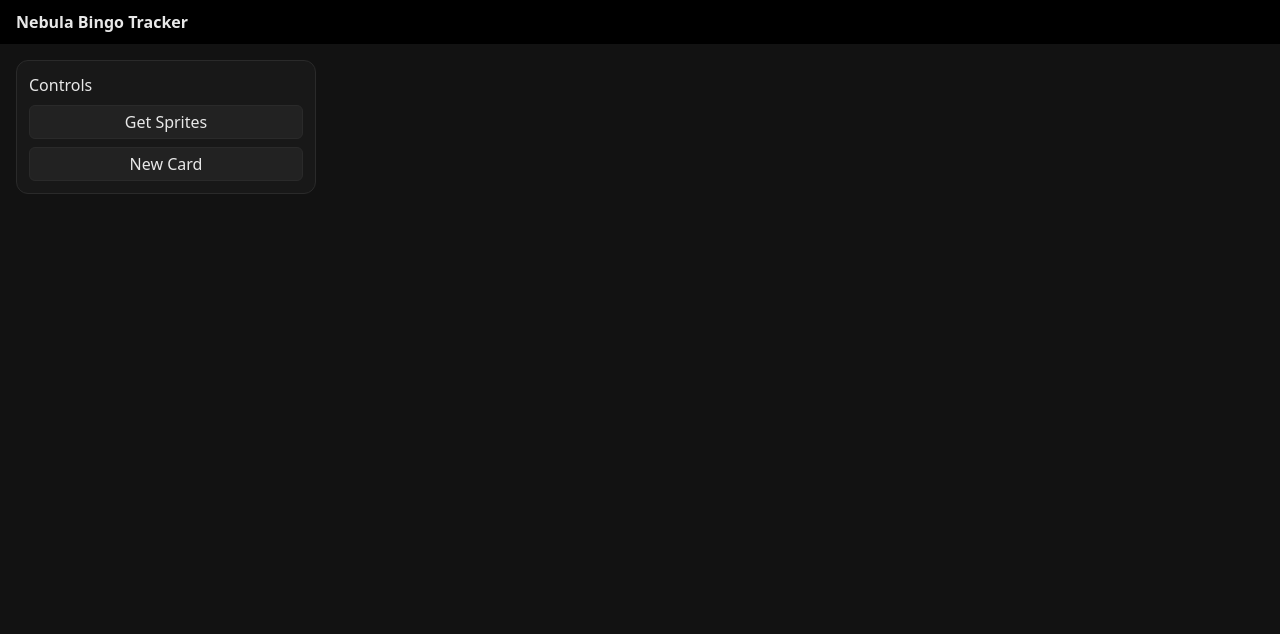
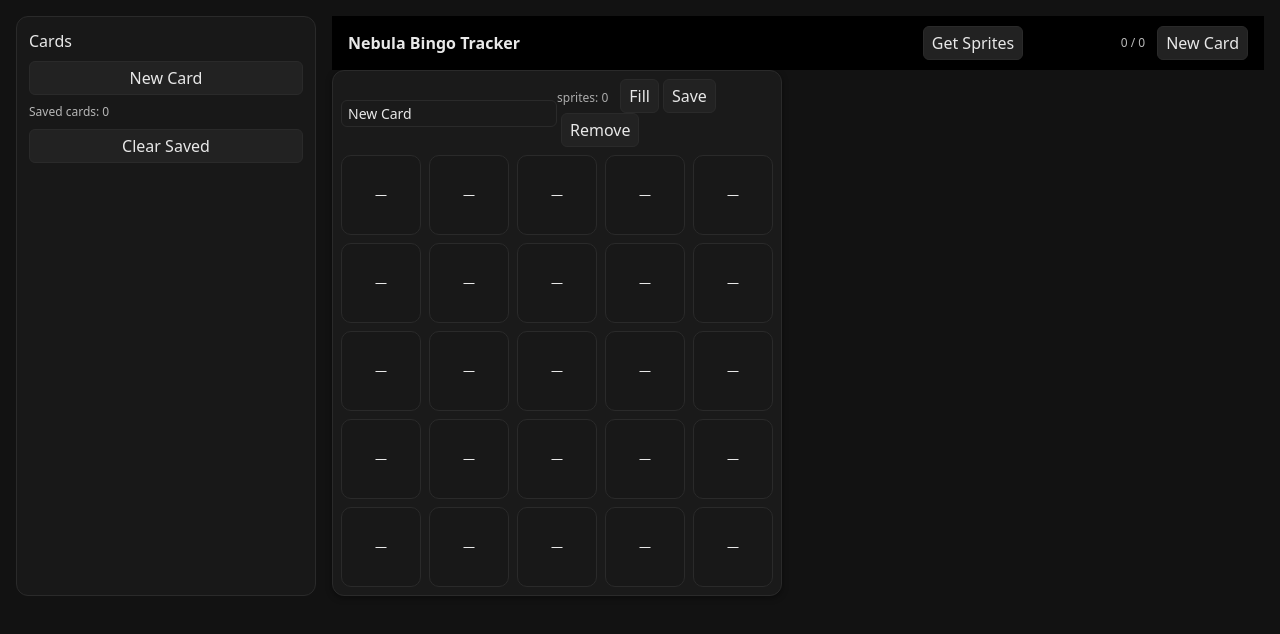
Before and after one commit to IlyeanaPlus/Nebula-Bingo-Tracker, a React (Vite) app: page / in a window 1280 px wide. Shown: the top 634 px of the page. Built offline with nearby package versions, Linux system fonts and the light colour scheme.

Commit message:
Debugging for matching and cropping and whatnot

```diff
--- a/src/App.jsx
+++ b/src/App.jsx
@@ -1,98 +1,152 @@
-import React, { useEffect, useState } from 'react';
+// src/App.jsx
+import React, { useCallback, useEffect, useMemo, useState } from 'react';
 import Header from './components/Header';
 import Sidebar from './components/Sidebar';
 import BingoCard from './components/BingoCard';
-import './styles/bingo.css';
+import { prepareRefIndex as buildIndexFromMatchers } from './utils/matchers';
 
-const LS_KEY = 'nebula_bingo_cards_v2';
+const MANIFEST_URL = `${import.meta.env.BASE_URL || '/'}drive_cache.json`;
+const STORAGE_KEY = 'nebula.bingo.cards.v2';
 
 export default function App() {
-  const [manifest, setManifest] = useState([]);
-  const [cards, setCards] = useState([]);
-  const [progress, setProgress] = useState({ loaded: 0, total: 0 });
+  // ---- Card state (with persistence) ----
+  const [cards, setCards] = useState(() => {
+    try {
+      const raw = localStorage.getItem(STORAGE_KEY);
+      const parsed = raw ? JSON.parse(raw) : null;
+      if (Array.isArray(parsed) && parsed.length) return parsed;
+    } catch {}
+    // default: one fresh card
+    return [
+      {
+        id: Date.now(),
+        title: 'New Card',
+        saved: false,
+        cells: Array.from({ length: 25 }, () => ({ name: '', sprite: null, complete: false }))
+      }
+    ];
+  });
 
-  // Load saved cards
+  // Only persist saved cards
   useEffect(() => {
     try {
-      const raw = localStorage.getItem(LS_KEY);
-      if (raw) setCards(JSON.parse(raw));
-    } catch {}
-  }, []);
-
-  // Persist only saved cards
-  useEffect(() => {
-    const saved = cards.filter(c => c.saved);
-    localStorage.setItem(LS_KEY, JSON.stringify(saved));
+      const toSave = cards.filter(c => c.saved);
+      localStorage.setItem(STORAGE_KEY, JSON.stringify(toSave));
+    } catch (e) {
+      console.warn('localStorage save failed', e);
+    }
   }, [cards]);
 
-  // Network-first for drive_cache.json; then "validate" entries to show progress
-  async function getSprites() {
-    setProgress({ loaded: 0, total: 0 });
-    try {
-      const base = import.meta?.env?.BASE_URL || '/';
-      const res = await fetch(`${base}drive_cache.json`, { cache: 'reload' });
-      const data = await res.json();
+  const savedCount = useMemo(() => cards.filter(c => c.saved).length, [cards]);
 
-      setManifest(data);
-      // Show a short progress pass so it's not "instant"
-      setProgress({ loaded: 0, total: data.length });
-
-      // Light validation pass with yielding, so user sees progress
-      let loaded = 0;
-      for (const _ of data) {
-        loaded++;
-        if (loaded % 25 === 0) {
-          // yield to paint every 25 items
-          await new Promise(r => setTimeout(r, 0));
-          setProgress({ loaded, total: data.length });
-        }
-      }
-      // finalize
-      setProgress({ loaded: data.length, total: data.length });
-    } catch (e) {
-      console.error('Failed to load manifest', e);
-      setManifest([]);
-      setProgress({ loaded: 0, total: 0 });
-    }
-  }
-
-  function newCard() {
+  function addCard() {
     setCards(prev => [
       ...prev,
       {
-        id: crypto.randomUUID(),
+        id: Date.now(),
         title: 'New Card',
         saved: false,
         cells: Array.from({ length: 25 }, () => ({ name: '', sprite: null, complete: false }))
       }
     ]);
   }
-
   function updateCard(idx, next) {
     setCards(prev => prev.map((c, i) => (i === idx ? next : c)));
   }
-
   function removeCard(idx) {
     setCards(prev => prev.filter((_, i) => i !== idx));
   }
+  function clearSaved() {
+    // Remove saved cards from storage + state, keep any unsaved in view
+    try { localStorage.removeItem(STORAGE_KEY); } catch {}
+    setCards(prev => prev.filter(c => !c.saved));
+  }
+
+  // ---- Sprite/manifest state (Get Sprites) ----
+  const [manifest, setManifest] = useState([]);
+  const [refIndex, setRefIndex] = useState([]);
+
+  const [spritesLoading, setSpritesLoading] = useState(false);
+  const [loadedSprites, setLoadedSprites] = useState(0);
+  const [totalSprites, setTotalSprites] = useState(0);
+
+  const onGetSprites = useCallback(async () => {
+    try {
+      setSpritesLoading(true);
+      setLoadedSprites(0);
+      setTotalSprites(0);
+      setRefIndex([]);
+      setManifest([]);
+
+      const res = await fetch(MANIFEST_URL, { cache: 'no-store' });
+      if (!res.ok) throw new Error(`manifest fetch ${res.status}`);
+      const mf = await res.json();
+      const list = Array.isArray(mf) ? mf : mf.files || [];
+      setManifest(list);
+      setTotalSprites(list.length);
+
+      // Build the matcher index with visible progress
+      const refs = [];
+      let ok = 0;
+      for (const e of list) {
+        const rawSrc = e.src || e.image || e.url;
+        if (!rawSrc) { setLoadedSprites(n => n + 1); continue; }
+        const src = rawSrc.includes('lh3.googleusercontent.com/d/')
+          ? `${rawSrc}=s64`
+          : rawSrc;
+
+        try {
+          const single = await buildIndexFromMatchers([{ name: e.name || e.id, src }]);
+          if (single.length) refs.push(single[0]);
+          ok++;
+        } catch {
+          // swallow; progress still moves
+        } finally {
+          setLoadedSprites(n => n + 1);
+          if ((ok % 10) === 0) await new Promise(r => setTimeout(r, 0));
+        }
+      }
+      setRefIndex(refs);
+      console.log(`[app] sprites indexed: ${refs.length} / ${list.length}`);
+    } catch (err) {
+      console.error('Get Sprites failed', err);
+      alert(`Get Sprites failed: ${err.message}`);
+    } finally {
+      setSpritesLoading(false);
+    }
+  }, []);
+
+  // ---- Render helpers ----
+  const cardsView = useMemo(
+    () =>
+      cards.map((c, i) => (
+        <BingoCard
+          key={c.id}
+          card={c}
+          onChange={(next) => updateCard(i, next)}
+          onRemove={() => removeCard(i)}
+          manifest={manifest}
+          // Give BingoCard access to ref count if you want to display it there too
+          refIndexCount={refIndex.length}
+        />
+      )),
+    [cards, manifest, refIndex.length]
+  );
 
   return (
-    <div className="app">
-      <Header />
-      <div className="layout">
-        <Sidebar onGetSprites={getSprites} onNewCard={newCard} progress={progress} />
-        <main className="content">
-          <div className="cards">
-            {cards.map((card, i) => (
-              <BingoCard
-                key={card.id}
-                card={card}
-                manifest={manifest}
-                onChange={(next) => updateCard(i, next)}
-                onRemove={() => removeCard(i)}
-              />
-            ))}
-          </div>
+    <div className="layout">
+      <Sidebar onNewCard={addCard} savedCount={savedCount} onClearSaved={clearSaved} />
+
+      <div>
+        <Header
+          totalSprites={totalSprites}
+          loadedSprites={loadedSprites}
+          spritesLoading={spritesLoading}
+          onGetSprites={onGetSprites}
+          onNewCard={addCard} // still available in header if you keep the button there
+        />
+        <main className="cards">
+          {cardsView}
         </main>
       </div>
     </div>
--- a/src/components/BingoCard.jsx
+++ b/src/components/BingoCard.jsx
@@ -19,6 +19,7 @@ export default function BingoCard({ card, onChange, onRemove, manifest }) {
   const [refIndex, setRefIndex] = useState([]);
   const inputRef = useRef(null);
 
+  // normalize to 25 cells
   const cells = useMemo(
     () =>
       card.cells ||
@@ -30,7 +31,7 @@ export default function BingoCard({ card, onChange, onRemove, manifest }) {
     [card]
   );
 
-  // Build the reference index once the manifest is ready
+  // Build reference index whenever manifest changes
   useEffect(() => {
     let alive = true;
     (async () => {
@@ -78,10 +79,7 @@ export default function BingoCard({ card, onChange, onRemove, manifest }) {
     const f = e.dataTransfer?.files?.[0];
     if (f) runFillFromFile(f);
   }
-
-  function onDragOver(e) {
-    e.preventDefault();
-  }
+  function onDragOver(e) { e.preventDefault(); }
 
   async function runFillFromFile(file) {
     setIsFilling(true);
@@ -95,14 +93,14 @@ export default function BingoCard({ card, onChange, onRemove, manifest }) {
       for (let i = 0; i < crops.length; i++) {
         const cropURL = crops[i];
 
-        let out = null;
-        if (refIndex.length) {
-          out = await findBestMatch(cropURL, refIndex, {
-            shortlistK: 24, // 16–48
-            ssimMin: 0.88,  // 0.86–0.92
-            mseMax: 600,    // 400–800
-          });
-        }
+        const out = refIndex.length
+          ? await findBestMatch(cropURL, refIndex, {
+              shortlistK: 48,  // wider shortlist while tuning
+              ssimMin: 0.80,   // looser for initial acceptance
+              mseMax: 1200,    // looser for initial acceptance
+              debug: true      // console logs: mask stats + top candidates
+            })
+          : null;
 
         if (out) {
           nextCells[i] = {
--- a/src/components/Header.jsx
+++ b/src/components/Header.jsx
@@ -1,9 +1,33 @@
+// src/components/Header.jsx
 import React from 'react';
 
-export default function Header() {
+export default function Header({
+  totalSprites = 0,
+  loadedSprites = 0,
+  spritesLoading = false,
+  onGetSprites,
+  onNewCard,
+}) {
+  const pct = totalSprites ? Math.round((loadedSprites / totalSprites) * 100) : 0;
+
   return (
     <header className="app-header">
       <div className="title">Nebula Bingo Tracker</div>
+      <div style={{ display: 'flex', alignItems: 'center', gap: 12 }}>
+        <button onClick={onGetSprites} disabled={spritesLoading}>
+          {spritesLoading ? 'Getting Sprites…' : 'Get Sprites'}
+        </button>
+
+        {/* Progress readout */}
+        <span style={{ fontSize: 12, opacity: 0.8, minWidth: 110, textAlign: 'right' }}>
+          {spritesLoading || totalSprites
+            ? `${loadedSprites} / ${totalSprites}${spritesLoading ? ` (${pct}%)` : ''}`
+            : '0 / 0'}
+        </span>
+
+        {/* keep New Card here or move to sidebar; still available */}
+        <button onClick={onNewCard}>New Card</button>
+      </div>
     </header>
   );
 }
--- a/src/components/Sidebar.jsx
+++ b/src/components/Sidebar.jsx
@@ -1,20 +1,23 @@
+// src/components/Sidebar.jsx
 import React from 'react';
 
-export default function Sidebar({ onGetSprites, onNewCard, progress }) {
-  const { loaded, total } = progress || { loaded: 0, total: 0 };
-  const pct = total ? Math.round((loaded / total) * 100) : 0;
-
+export default function Sidebar({
+  onNewCard,
+  savedCount = 0,
+  onClearSaved
+}) {
   return (
     <aside className="sidebar">
-      <h2>Controls</h2>
+      <h2>Cards</h2>
       <div className="stack">
-        <button onClick={onGetSprites}>Get Sprites</button>
         <button onClick={onNewCard}>New Card</button>
-        {total > 0 && (
-          <>
-            <div className="fill-bar"><div className="fill-bar-inner" style={{width:`${pct}%`}} /></div>
-            <div className="progress-line">{loaded} / {total} ({pct}%)</div>
-          </>
+        <div className="progress-line">
+          Saved cards: {savedCount}
+        </div>
+        {onClearSaved && (
+          <button onClick={onClearSaved} title="Remove all saved cards from this browser">
+            Clear Saved
+          </button>
         )}
       </div>
     </aside>
```
Also changed, not shown: src/utils/matchers.js (+52 -18 lines), README_DROPINS.txt (deleted), 1 other file (tests, documents, lock files or other folders).
